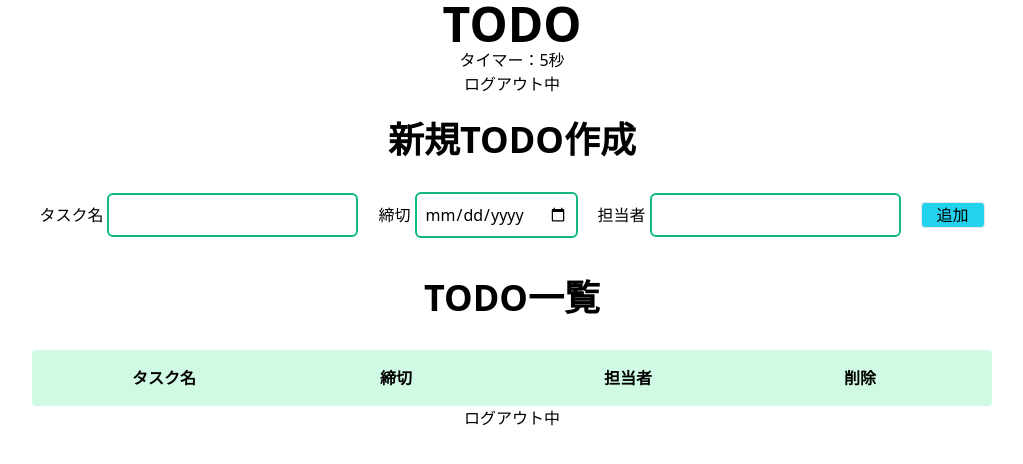
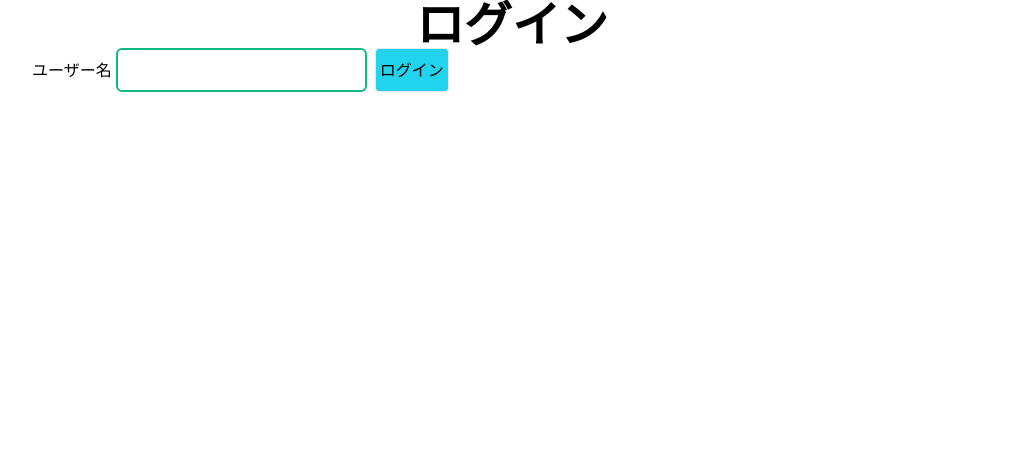
Before and after one commit to tslucky7/React-practice, a React app: page / in a window 1280 px wide. Shown: the top 464 px of the page, without its empty margins (128-1151 px from the left). Built offline with nearby package versions, Linux system fonts and the light colour scheme.

Commit message:
25:38 コンテキストを活用してログイン・ログアウト機能を擬似的に実装
- ※実際にサーバー側やCookieを活用してのユーザー認証機能ではない。

```diff
--- a/src/js/App.tsx
+++ b/src/js/App.tsx
@@ -6,17 +6,50 @@
 import { useTimer } from "./components/todo/use-timer";
 import { useContext } from "react";
 import { AuthContext } from "./contexts/AuthContext";
+import { Button } from "./components/parts/Button";
+import { TextField } from "./components/parts/TextField";
 
 export const App = () => {
   const { todoList, addTodo, deleteTodo } = useTodoList();
   const { time } = useTimer();
-  const { isLoggedIn } = useContext(AuthContext);
+  const { isLoggedIn, setIsLoggedIn, userName, setUserName } = useContext(AuthContext);
+
+  if (!isLoggedIn) {
+    return (
+      <main className="my-0 mx-auto w-3/4 text-center">
+        <Heading level="h1">ログイン</Heading>
+        <div className="flex gap-2">
+          <TextField
+            id="user-name"
+            label="ユーザー名"
+            type="text"
+            value={userName}
+            onChange={setUserName}
+          />
+          <Button
+            onClick={() => setIsLoggedIn(true)}
+            color="blue"
+          >
+            ログイン
+          </Button>
+        </div>
+      </main>
+    )
+  }
 
   return (
     <main className="my-0 mx-auto w-3/4 text-center">
       <Heading level="h1">TODO</Heading>
       <div className="">タイマー：{time}秒</div>
-      <div>{isLoggedIn ? "ログイン中" : "ログアウト中"}</div>
+      <div>{isLoggedIn ? `ようこそ、${userName}さん` : "ログアウト中"}</div>
+      <div>
+        <Button
+          onClick={() => setIsLoggedIn(false)}
+          color="red"
+        >
+          ログアウト
+        </Button>
+      </div>
       <div className="mt-6">
         <Heading level="h2">新規TODO作成</Heading>
         <div className="mt-8">
--- a/src/js/components/parts/Button.tsx
+++ b/src/js/components/parts/Button.tsx
@@ -8,7 +8,7 @@
 export const Button = ({ onClick, color, children }: React.PropsWithChildren<Props>) => {
   const style = color === "red" ? "bg-red-400" : "bg-cyan-400";
   return (
-    <button className={`border ${style} w-16 rounded`} onClick={onClick}>
+    <button className={`border ${style} w-fit px-1 rounded`} onClick={onClick}>
       {children}
     </button>
   )
--- a/src/js/contexts/AuthContext.tsx
+++ b/src/js/contexts/AuthContext.tsx
@@ -1,18 +1,25 @@
 import * as React from "react";
-import { createContext, PropsWithChildren } from "react";
+import { createContext, PropsWithChildren, useState } from "react";
 
 type AuthContextType = {
   isLoggedIn: boolean;
+  setIsLoggedIn: React.Dispatch<React.SetStateAction<boolean>>
+  userName: string;
+  setUserName: React.Dispatch<React.SetStateAction<string>>
 }
 
 export const AuthContext = createContext<AuthContextType>({
   isLoggedIn: false,
+  setIsLoggedIn: () => {},
+  userName: "",
+  setUserName: () => {},
 });
 
 export const AuthProvider = ({ children }: PropsWithChildren) => {
-  const isLoggedIn = false;
+  const [isLoggedIn, setIsLoggedIn] = useState<boolean>(false);
+  const [userName, setUserName] = useState<string>("");
   return (
-    <AuthContext.Provider value={{ isLoggedIn }}>
+    <AuthContext.Provider value={{ isLoggedIn, setIsLoggedIn, userName, setUserName }}>
       {children}
     </AuthContext.Provider>
   );
```
